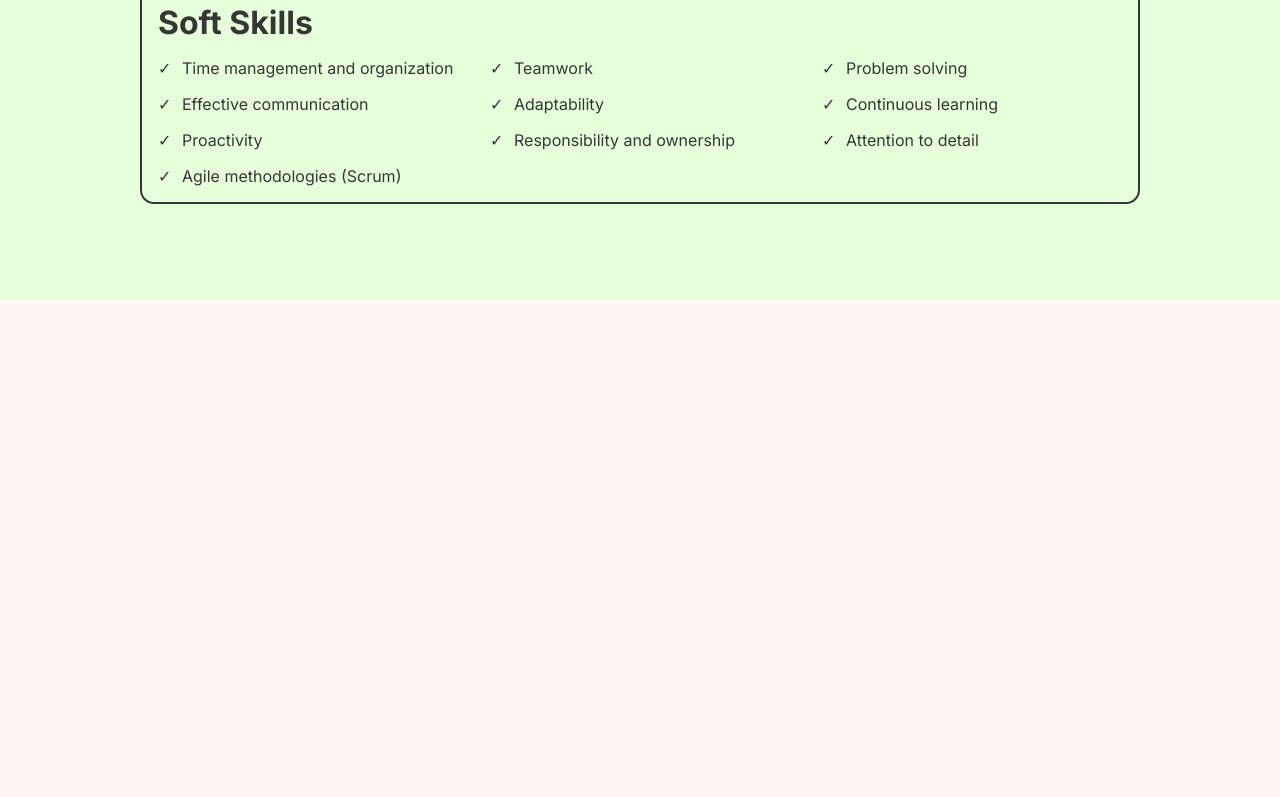
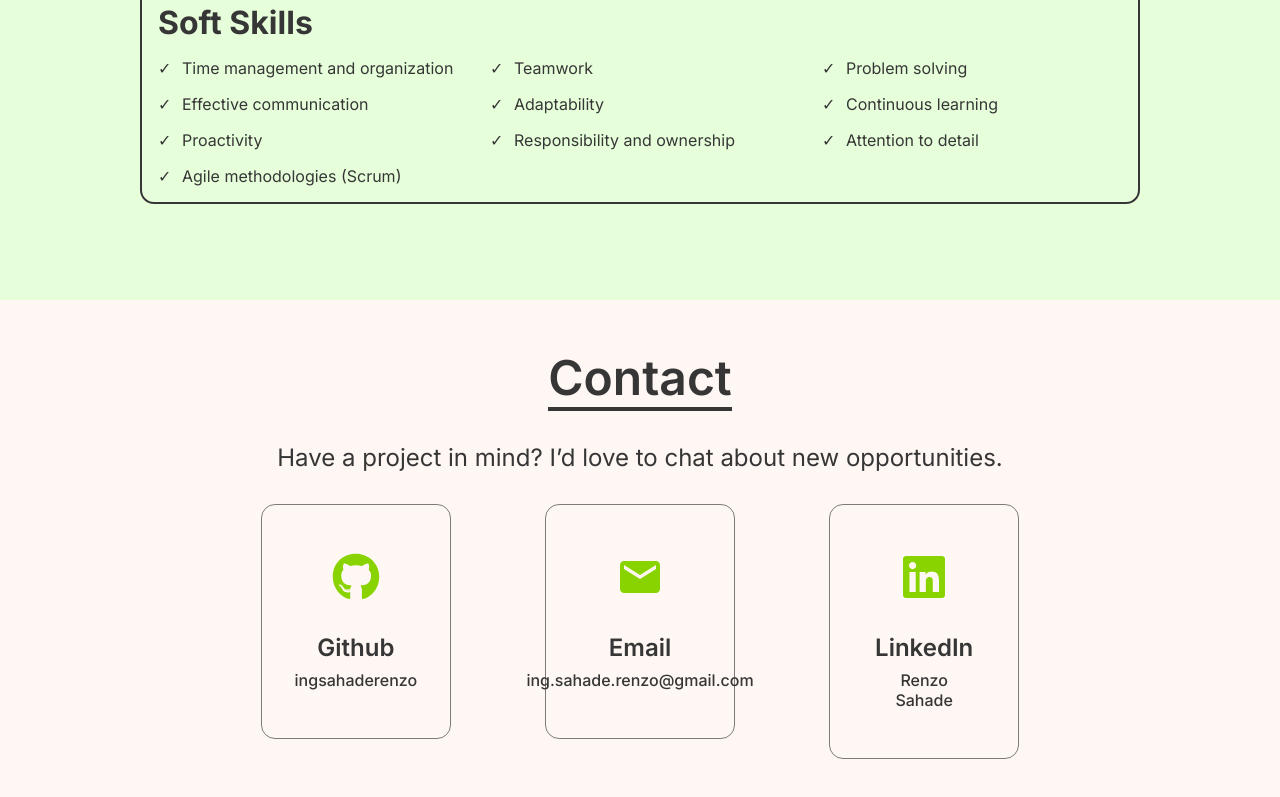
Before and after one commit to ingsahaderenzo/myPortfolio, a React (Vite) app: page / in a window 1280 px wide. Shown: the part 3041-3838 px from the top of the page. Before the commit the page ends 3357 px from the top, so only its background shows below. Built offline with nearby package versions, Linux system fonts and the light colour scheme.

Commit message:
Adding the "Contact" section

```diff
--- a/package.json
+++ b/package.json
@@ -13,7 +13,8 @@
     "i18next": "^25.6.3",
     "react": "^19.2.0",
     "react-dom": "^19.2.0",
-    "react-i18next": "^16.3.5"
+    "react-i18next": "^16.3.5",
+    "react-icons": "^5.5.0"
   },
   "devDependencies": {
     "@eslint/js": "^9.39.1",
--- a/src/App.tsx
+++ b/src/App.tsx
@@ -6,6 +6,7 @@ import Hero from "./components/hero/Hero";
 import About from "./components/about/About";
 import Experience from "./components/experience/Experience";
 import Skills from "./components/skills/Skills";
+import Contact from "./components/contact/Contact";
 
 function App() {
     const [theme, setTheme] = useState("light");
@@ -32,6 +33,7 @@ function App() {
             <About language={language} />
             <Experience language={language} />
             <Skills language={language} />
+            <Contact language={language} />
         </div>
     );
 }
--- /dev/null
+++ b/src/components/contact/Contact.module.css
@@ -0,0 +1,95 @@
+.section {
+    width: 100%;
+    background-color: var(--bg-color);
+    padding: 3rem;
+    flex-direction: column;
+    display: flex;
+    align-items: center;
+}
+
+.sectionTitle {
+    font-size: 3rem;
+    font-weight: 600;
+    color: var(--primary--on--secondary--bg);
+    border-bottom: 0.3rem solid var(--primary--on--secondary--bg);
+    margin-bottom: 2rem;
+}
+
+.contactDescription {
+    font-size: 1.5rem;
+    color: var(--text--on--secondary--bg);
+    margin-bottom: 2rem;
+    text-align: center;
+    max-width: 800px;
+}
+
+.contactList {
+    width: 80%;
+    display: flex;
+    flex-direction: row;
+    flex-wrap: wrap;
+    justify-content: space-evenly;
+}
+
+.contactListItem {
+    list-style: none;
+    margin-bottom: 2rem;
+    width: 20%;
+}
+
+.contactListItemTittle {
+    font-size: 1.5rem;
+    font-weight: 600;
+    color: var(--text-color);
+    margin-top: 1rem;
+    margin-bottom: 0.5rem;
+}
+
+.link {
+    width: 100%;
+    display: flex;
+    flex-direction: column;
+    align-items: center;
+    color: var(--text-color);
+    text-decoration: none;
+    font-weight: 500;
+    border: 1.5px solid var(--border);
+    border-radius: 14px;
+    padding: 3rem;
+    transition: all 0.3s ease;
+}
+
+.icon {
+    font-size: 3rem;
+    color: var(--primary);
+    margin-bottom: 1rem;
+    transition: transform 0.3s ease;
+}
+
+.username {
+    font-size: 1rem;
+    color: var(--text--on--secondary--bg);
+    text-align: center;
+}
+
+.link:hover {
+    border-color: var(--primary);
+    transform: translateY(-5px);
+    box-shadow: 0 4px 12px rgba(0, 0, 0, 0.15);
+}
+
+.link:hover .icon {
+    transform: scale(1.1);
+}
+
+@media (max-width: 768px) {
+    .contactList {
+        width: 100%;
+        flex-direction: column;
+        align-items: center;
+    }
+
+    .contactListItem {
+        width: 100%;
+    }
+}
--- /dev/null
+++ b/src/components/contact/Contact.tsx
@@ -0,0 +1,58 @@
+import { translations, type Language } from "../../i18n/translations";
+import styles from "./Contact.module.css";
+import { FaGithub, FaLinkedin } from "react-icons/fa";
+import { MdEmail } from "react-icons/md";
+
+export default function Contact({ language }: { language: Language }) {
+    const t = translations[language].Contact;
+
+    return (
+        <section id="contact" className={styles.section}>
+            <h2 className={styles.sectionTitle}>{t.title}</h2>
+            <p className={styles.contactDescription}>{t.description}</p>
+
+            <ul className={styles.contactList}>
+                <li className={styles.contactListItem}>
+                    <a
+                        href="https://github.com/ingsahaderenzo"
+                        target="_blank"
+                        rel="noopener noreferrer"
+                        className={styles.link}
+                    >
+                        <FaGithub className={styles.icon} />
+                        <h3 className={styles.contactListItemTittle}>Github</h3>
+                        <p className={styles.username}>ingsahaderenzo</p>
+                    </a>
+                </li>
+
+                <li className={styles.contactListItem}>
+                    <a
+                        href="mailto:ing.sahade.renzo@gmail.com"
+                        className={styles.link}
+                    >
+                        <MdEmail className={styles.icon} />
+                        <h3 className={styles.contactListItemTittle}>Email</h3>
+                        <p className={styles.username}>
+                            ing.sahade.renzo@gmail.com
+                        </p>
+                    </a>
+                </li>
+
+                <li className={styles.contactListItem}>
+                    <a
+                        href="https://www.linkedin.com/in/renzo-sahade-020608318/"
+                        target="_blank"
+                        rel="noopener noreferrer"
+                        className={styles.link}
+                    >
+                        <FaLinkedin className={styles.icon} />
+                        <h3 className={styles.contactListItemTittle}>
+                            LinkedIn
+                        </h3>
+                        <p className={styles.username}>Renzo Sahade</p>
+                    </a>
+                </li>
+            </ul>
+        </section>
+    );
+}
--- a/src/components/experience/Experience.module.css
+++ b/src/components/experience/Experience.module.css
@@ -19,7 +19,7 @@
     display: flex;
     flex-direction: column;
     margin-top: 2rem;
-    border: 2px solid var(--primary);
+    border: 2px solid var(--primary--on--secondary--bg);
     border-radius: 14px;
     padding: 2rem;
     width: 90%;
@@ -29,6 +29,7 @@
 
 .experienceBox:hover {
     box-shadow: 0 4px 8px rgba(0, 0, 0, 0.1);
+    border-color: var(--primary);
     transform: translateY(-5px);
     transition: all 0.3s ease;
 }
--- a/src/i18n/translations.ts
+++ b/src/i18n/translations.ts
@@ -1,5 +1,3 @@
-import Skills from "../components/skills/Skills";
-
 export const translations = {
     en: {
         nav: {
@@ -95,6 +93,11 @@ export const translations = {
                 "Attention to detail",
                 "Agile methodologies (Scrum)",
             ],
+        },
+        Contact: {
+            title: "Contact",
+            description:
+                "Have a project in mind? I’d love to chat about new opportunities.",
         },
     },
     es: {
@@ -192,6 +195,11 @@ export const translations = {
                 "Metodologías ágiles (Scrum)",
             ],
         },
+        Contact: {
+            title: "Contacto",
+            description:
+                "¿Tenés un proyecto en mente? Me encantaría hablar con vos sobre nuevas oportunidades.",
+        },
     },
 } as const;
 
```
Also changed, not shown: 1 other file (tests, documents, lock files or other folders).
